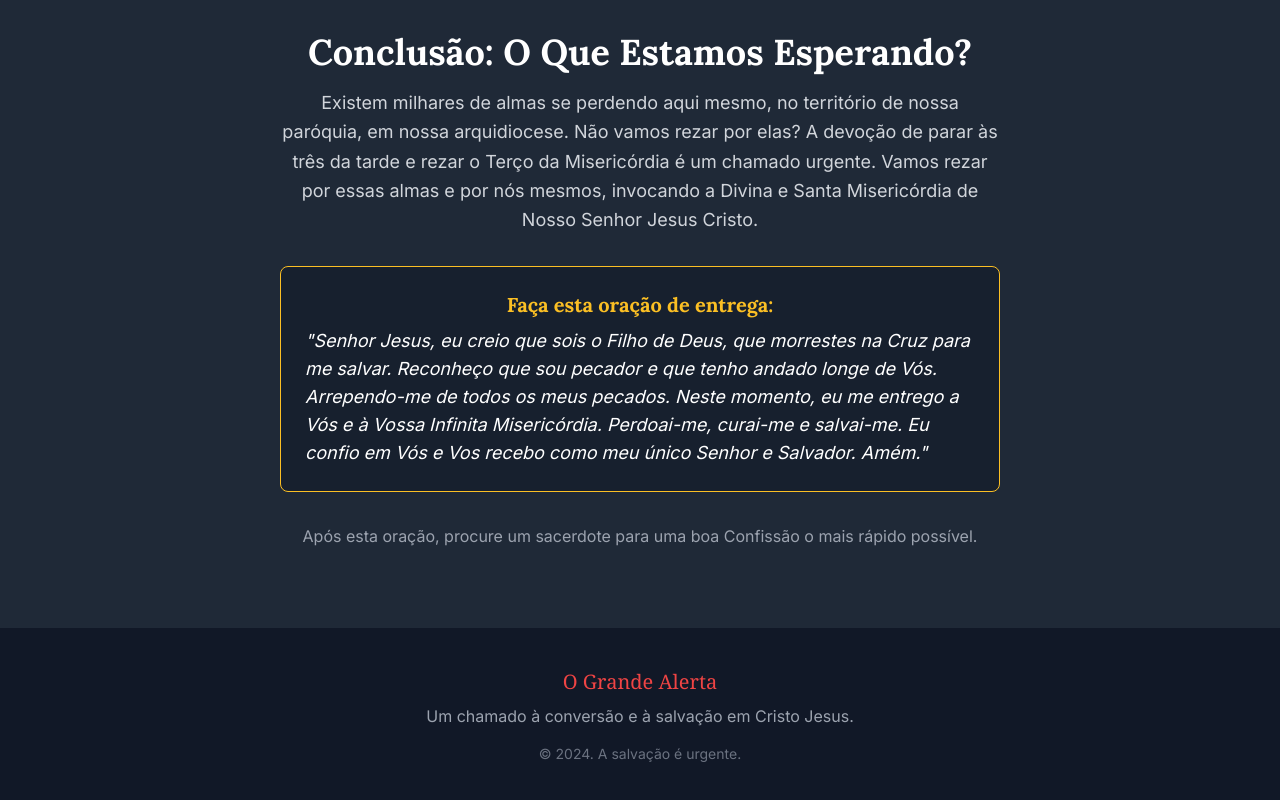
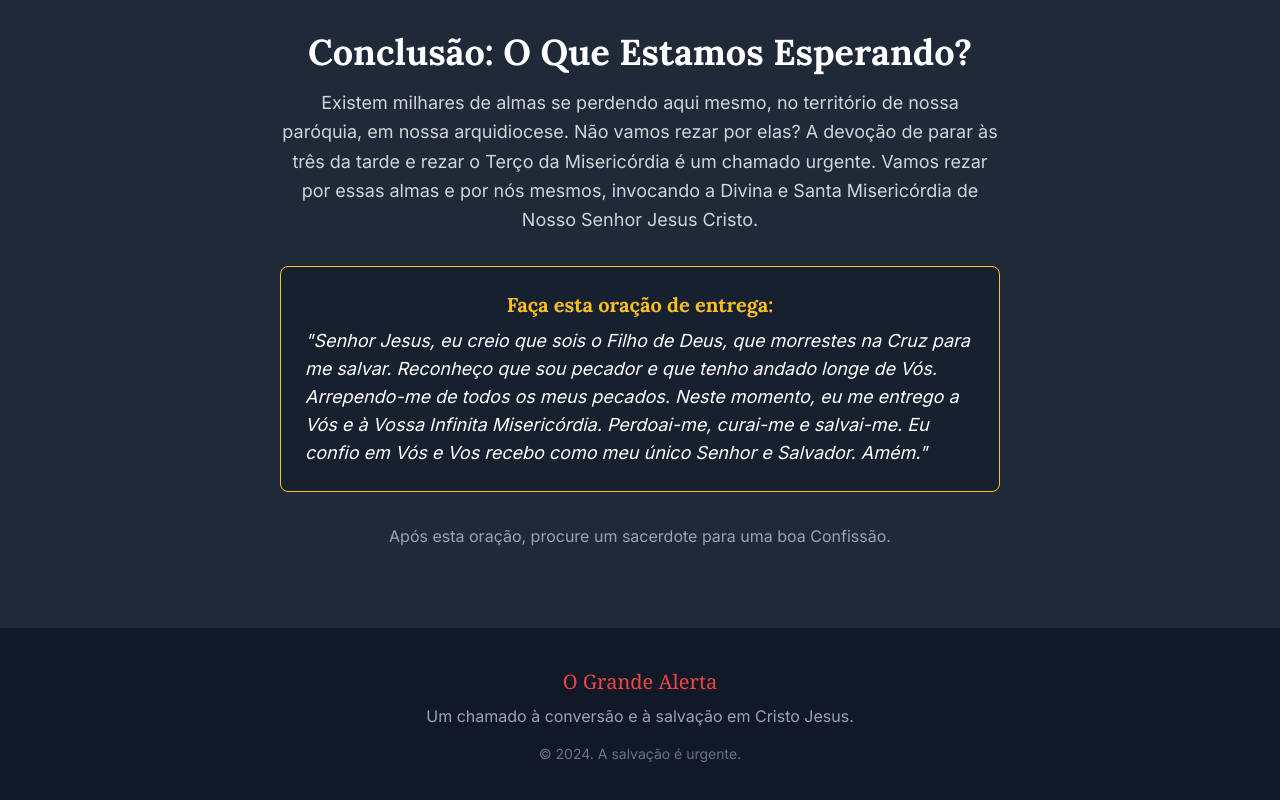
Before and after one commit to matheustermu/A-urgente-Realidade-do-Inferno-no-Mundo, a plain HTML site: page index (1).html in a window 1280 px wide. Shown: the part 4026-4826 px from the top of the page. Drawn offline with nearby package versions, Linux system fonts and the light colour scheme.

Commit message:
Update index (1).html

```diff
--- a/index (1).html
+++ b/index (1).html
@@ -161,7 +161,7 @@
                         "Senhor Jesus, eu creio que sois o Filho de Deus, que morrestes na Cruz para me salvar. Reconheço que sou pecador e que tenho andado longe de Vós. Arrependo-me de todos os meus pecados. Neste momento, eu me entrego a Vós e à Vossa Infinita Misericórdia. Perdoai-me, curai-me e salvai-me. Eu confio em Vós e Vos recebo como meu único Senhor e Salvador. Amém."
                     </p>
                 </div>
-                <p class="mt-8 text-gray-400">Após esta oração, procure um sacerdote para uma boa Confissão o mais rápido possível.</p>
+                <p class="mt-8 text-gray-400">Após esta oração, procure um sacerdote para uma boa Confissão.</p>
             </div>
         </section>
     </main>
```
